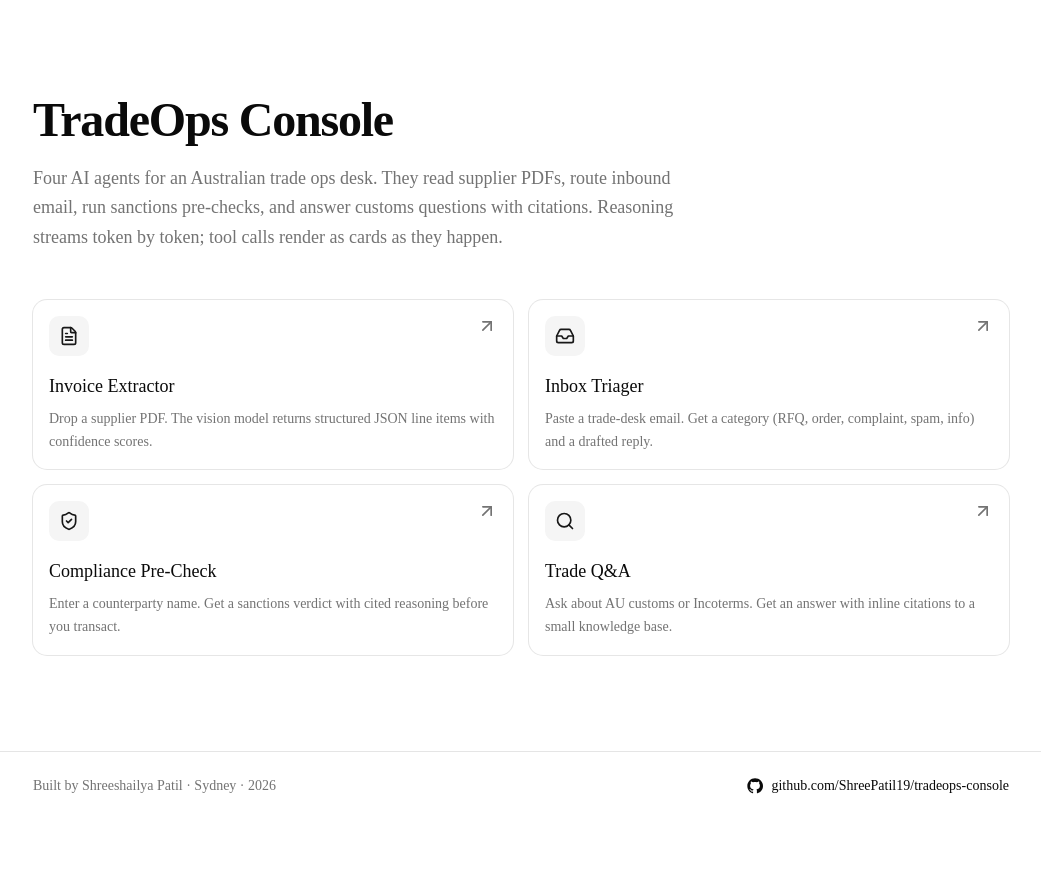
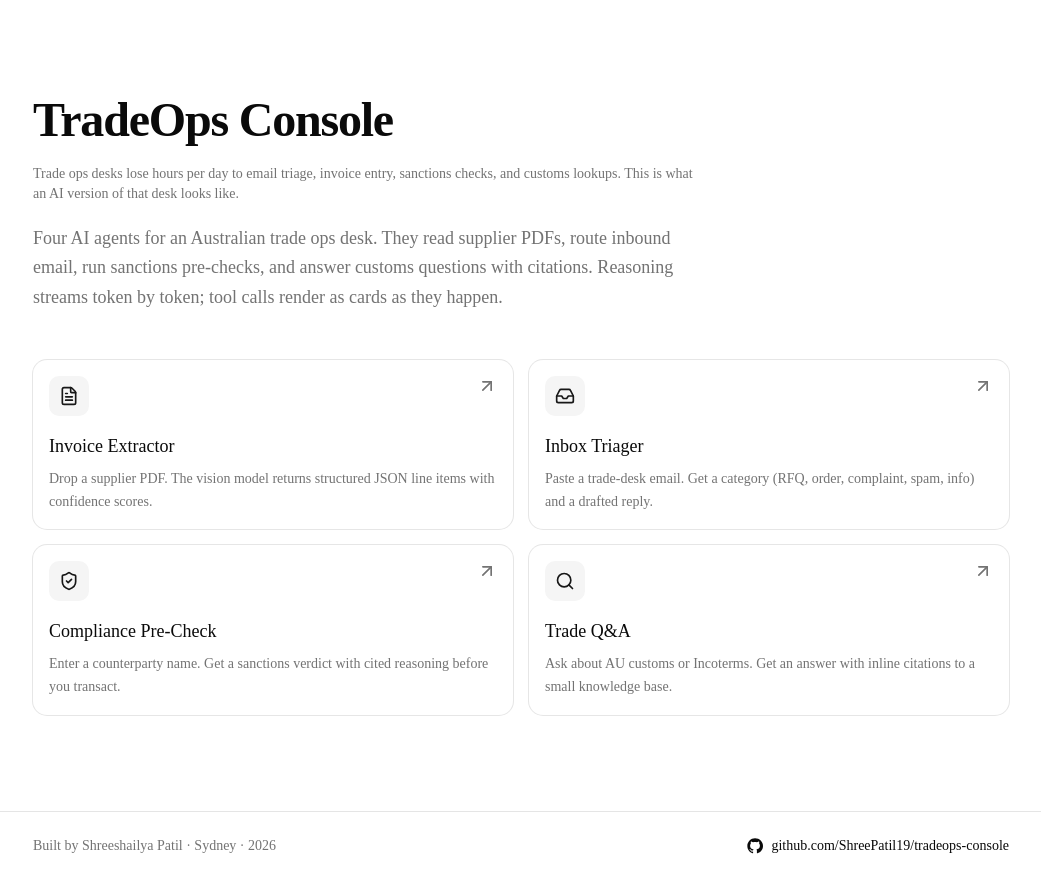
Before and after one commit to ShreePatil19/tradeops-console, a Next.js app: page / in a window 1280 px wide. Shown: the whole page, without its empty margins (119-1160 px from the left). Before the commit the page ends 820 px from the top, so only its background shows below. Built offline with nearby package versions, Linux system fonts and the light colour scheme.

Commit message:
feat(homepage): add problem statement under hero h1 (issue #55)
One-line context sentence placed between the h1 and the existing tagline
so visitors immediately understand the pain point the console addresses.

```diff
--- a/src/app/page.tsx
+++ b/src/app/page.tsx
@@ -69,6 +69,11 @@ export default function Home() {
           <h1 className="font-heading text-4xl font-semibold tracking-tight sm:text-5xl">
             TradeOps Console
           </h1>
+          <p className="max-w-2xl text-sm text-muted-foreground">
+            Trade ops desks lose hours per day to email triage, invoice entry,
+            sanctions checks, and customs lookups. This is what an AI version of
+            that desk looks like.
+          </p>
           <p className="max-w-2xl text-base leading-relaxed text-muted-foreground sm:text-lg">
             Four AI agents for an Australian trade ops desk. They read supplier
             PDFs, route inbound email, run sanctions pre-checks, and answer
```
